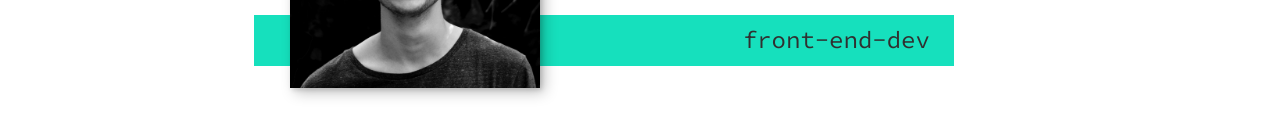
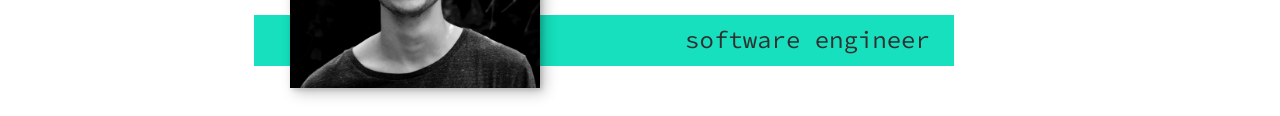
Before and after one commit to bijaypokhrel/portfolio, a plain HTML site: page index.html in a window 1280 px wide. Shown: the part 323-439 px from the top of the page. Drawn offline with nearby package versions, Linux system fonts and the light colour scheme.

Commit message:
updated role
role updated

```diff
--- a/index.html
+++ b/index.html
@@ -55,7 +55,7 @@
         Hi, I am <strong>Bijay Pokhrel</strong>
       </h1>
       <p class="section__subtitle section__subtitle--intro">
-        front-end-dev
+        software engineer
       </p>
       <img src="img/smile.jpg" alt="a happy man" class="intro__img" />
     </section>
```
